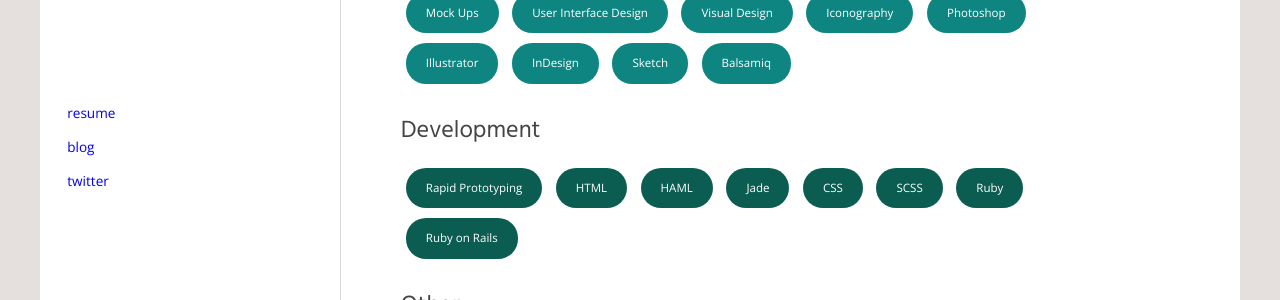
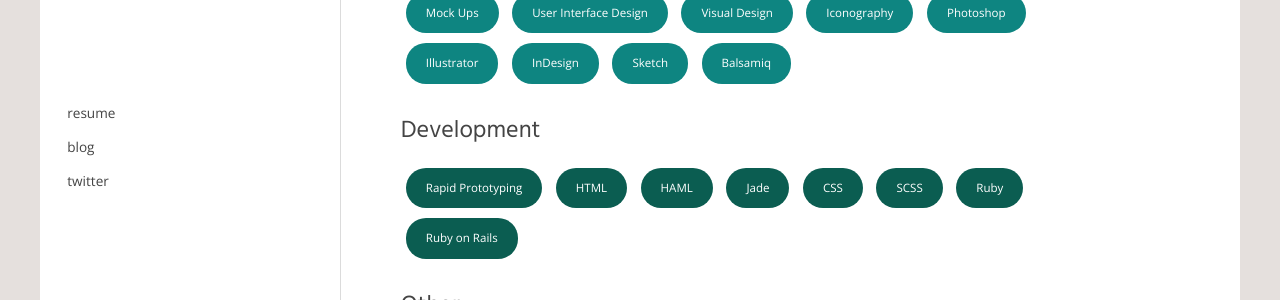
Before and after one commit to luchia/luchia.github.io, a Jekyll site: the page built from index.html, in a window 1280 px wide. Shown: the part 931-1231 px from the top of the page. Built offline with Jekyll 4.4.1, drawn with Linux system fonts in a browser that asks for light colours; Markdown is read by kramdown in place of the engine named in the settings; the list of posts is cut into pages by our own code.

Commit message:
add transitions to all links

```diff
--- a/css/style.scss
+++ b/css/style.scss
@@ -56,6 +56,12 @@ nav {
         li {
             display: inline-block;
             width: 31%;
+            a {
+                color: #444444;
+                &:hover {
+                    color: #169e9a;
+                }
+            }
         }
     }
     #links {
@@ -166,6 +172,9 @@ a, p, ul {
 a {
     text-decoration: none;
     transition: 0.3s;
+    &:hover {
+        transition: 0.3s;
+    }
     .post-title {
         &:hover {
             color: #0e8581;
```
Also changed, not shown: 1 other file.
